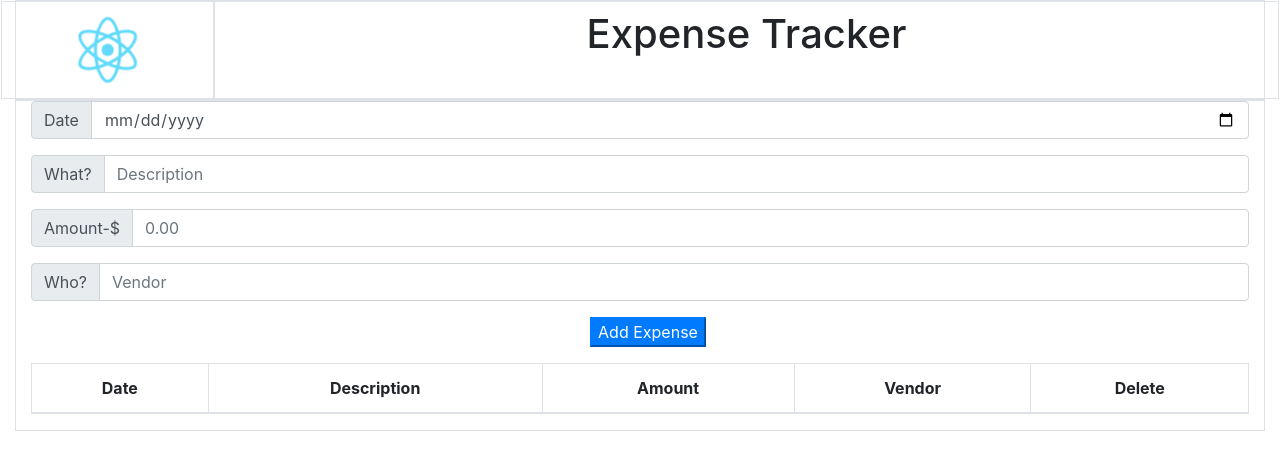
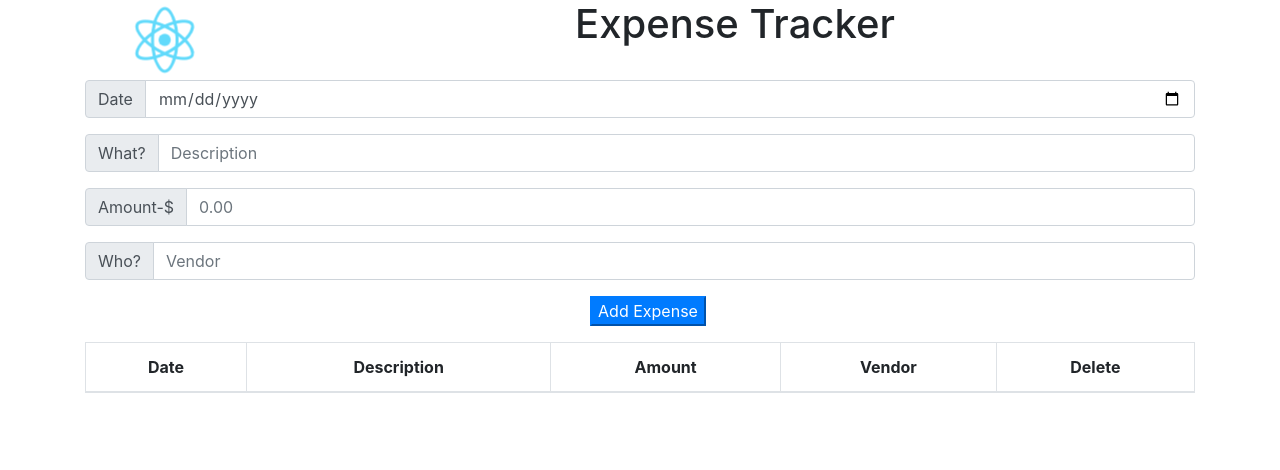
Before and after one commit to jazfunk/expense-tracker-react-app, a React (Create React App) app: page / in a window 1280 px wide. Shown: the top 470 px of the page. Built offline with nearby package versions, Linux system fonts and the light colour scheme.

Commit message:
Refactoring and restyling.

```diff
--- a/src/AppBody.js
+++ b/src/AppBody.js
@@ -5,7 +5,7 @@ class AppBody extends Component {
 
   render() {
     return (
-      <div className="container-fluid border">
+      <div className="container">
         <ExpenseForm />
       </div>
     );
--- a/src/AppHeader.js
+++ b/src/AppHeader.js
@@ -1,17 +1,17 @@
-import React, { Component } from "react";
-import logo from "./logo.svg";
-import "./App.css";
+import React, { Component } from "react"
+import logo from "./logo.svg"
+import "./App.css"
 
 class AppHeader extends Component {
   render() {
     return (
       <header>
-        <div className="container-fluid p-0 m-0 border">
+        <div className="container">
           <div className="row">
-            <div className="col-sm-2 p-2 my-0 border">
+            <div className="col-sm-2">
               <img src={logo} className="App-logo" alt="logo" />
             </div>
-            <div className="col-sm-10 p-2 my-0 border">
+            <div className="col-sm-10">
               <h1>Expense Tracker</h1>
             </div>
           </div>
--- a/src/ExpenseFormContainer.js
+++ b/src/ExpenseFormContainer.js
@@ -1,5 +1,5 @@
 import React, { Component } from "react";
-import ExpenseComponent from "./ExpenseFormComponent";
+import ExpenseFormComponent from "./ExpenseFormComponent";
 import ExpensesTable from "./ExpensesTable";
 
 class ExpenseFormContainer extends Component {
@@ -47,7 +47,6 @@ class ExpenseFormContainer extends Component {
     });
   };
 
-
   handleDelete = (event) => {
     event.preventDefault();
     const expenses = this.state.expenses
@@ -64,7 +63,7 @@ class ExpenseFormContainer extends Component {
   render() {
     return (
       <div>
-        <ExpenseComponent
+        <ExpenseFormComponent
           handleChange={this.handleChange}
           handleSubmit={this.handleSubmit}
           expense={this.state.expense}
```
